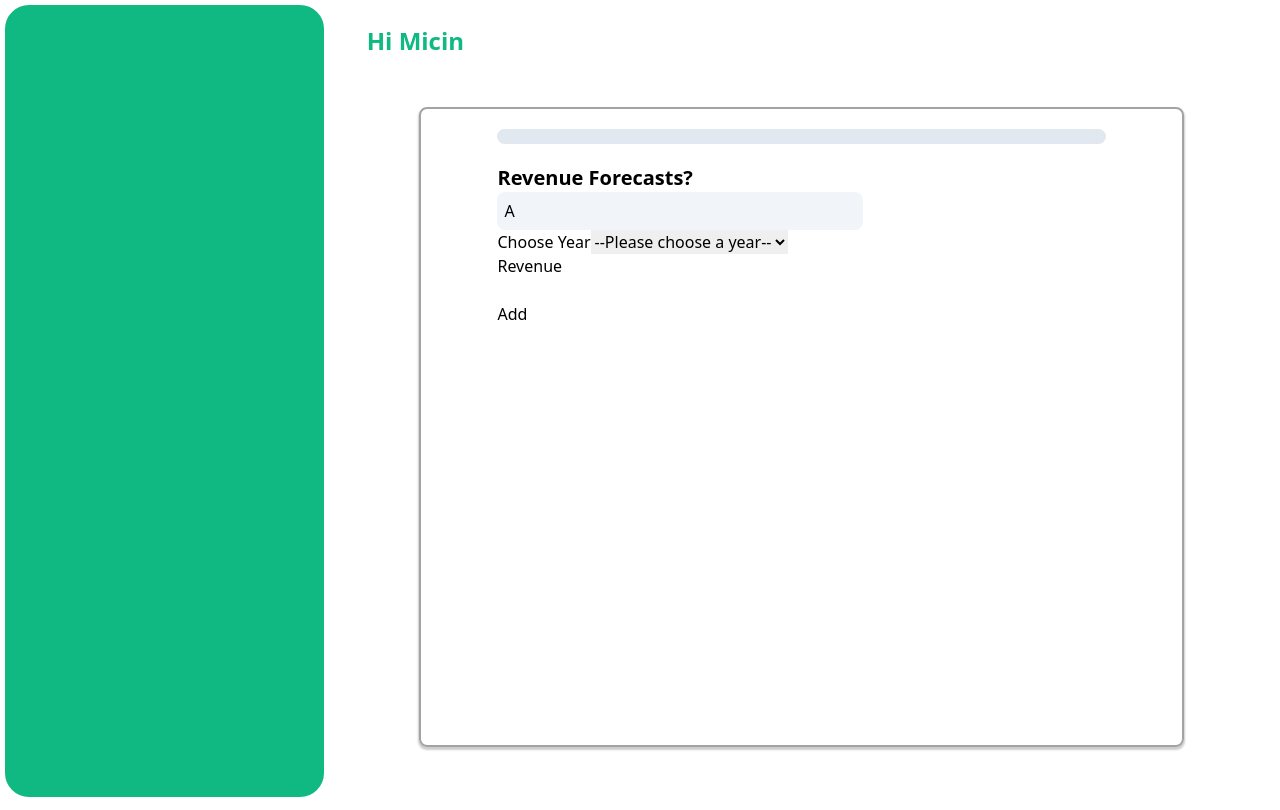
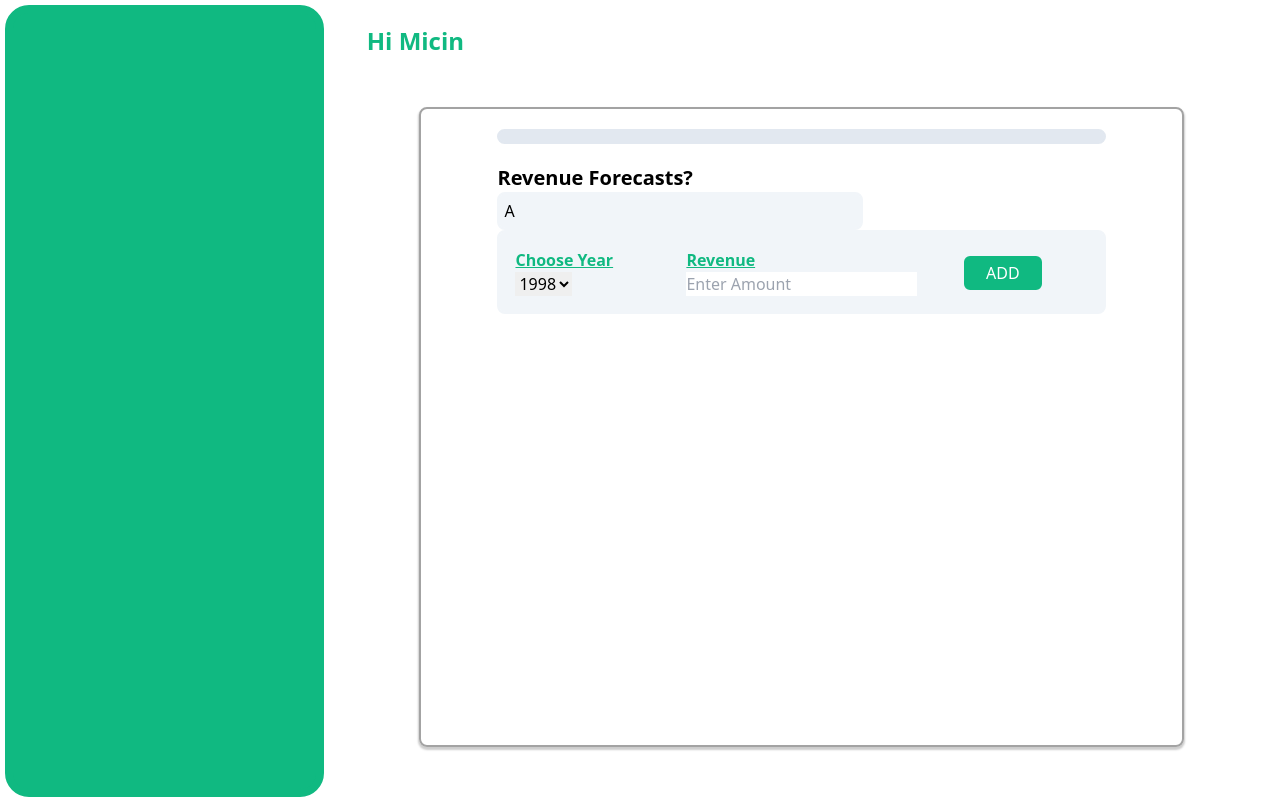
Before and after one commit to arka1002/1st-day, a React (Vite) app: page / in a window 1280 px wide. Built offline with nearby package versions, Linux system fonts and the light colour scheme.

Commit message:
lets format the sidebar

```diff
--- a/src/App.jsx
+++ b/src/App.jsx
@@ -20,14 +20,12 @@ function App() {
               <div className="year-list">
                 <div className="indie-items w-[60%] bg-slate-100 py-[5px] px-[5px] border-2 border-slate-100 rounded-lg overflow-auto">A</div>
               </div>
-              <div className="form-area">
-                <form onSubmit={handleSubmit(onSubmit)}>
-                  {/* Select Year Field */}
-                  <div>
-                    <label for="year-select">Choose Year</label>
+              <div className="form-area bg-slate-100 border-2 border-slate-100 rounded-lg p-4">
+                <form onSubmit={handleSubmit(onSubmit)} className="flex flex-row">
+                  <div className="flex-1">
+                    <label htmlFor="year-select" className="block text-emerald-500 underline underline-offset-1 font-semibold">Choose Year</label>
 
                     <select name="pets" id="year-select" {...register("year", { required: true })}>
-                      <option value="">--Please choose a year--</option>
                       <option value="1998">1998</option>
                       <option value="2008">2008</option>
                       <option value="2018">2018</option>
@@ -36,11 +34,11 @@ function App() {
                       <option value="2048">2048</option>
                     </select>
                   </div>
-                  <div>
-                    <p>Revenue</p>
-                    <input type="number" {...register("revenue", { required: true })}/>
+                  <div className="flex-1">
+                    <p className="text-emerald-500 underline underline-offset-1 font-semibold">Revenue</p>
+                    <input type="number" {...register("revenue", { required: true })} placeholder="Enter Amount" />
                   </div>
-                  <button type="submit">Add</button>
+                  <div className="flex-1"><button type="submit" className="bg-emerald-500 text-white px-[20px] py-[3px] border-2 border-emerald-500 rounded-md block mx-auto mt-[8px]">ADD</button></div>
                 </form>
               </div>
             </div>
```
